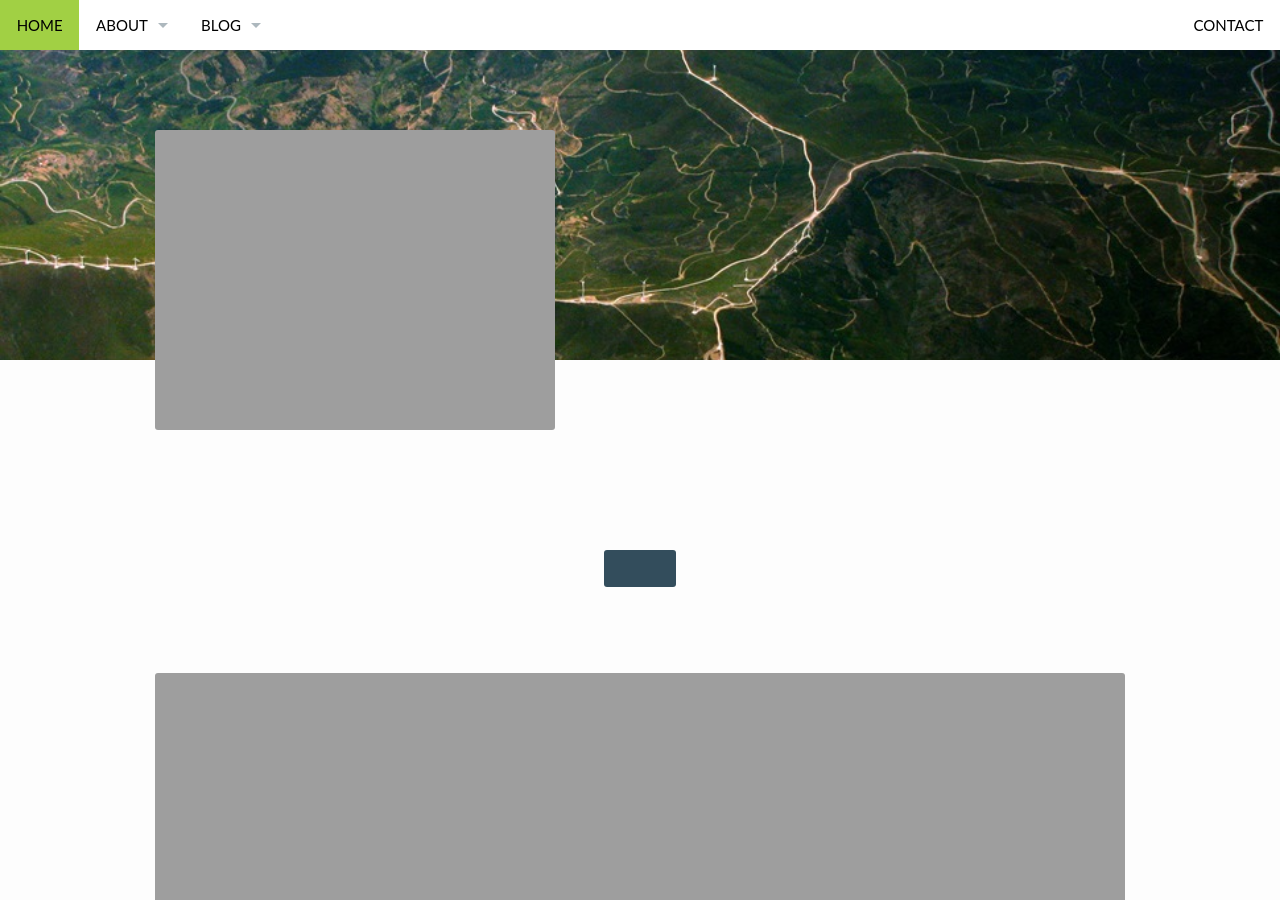
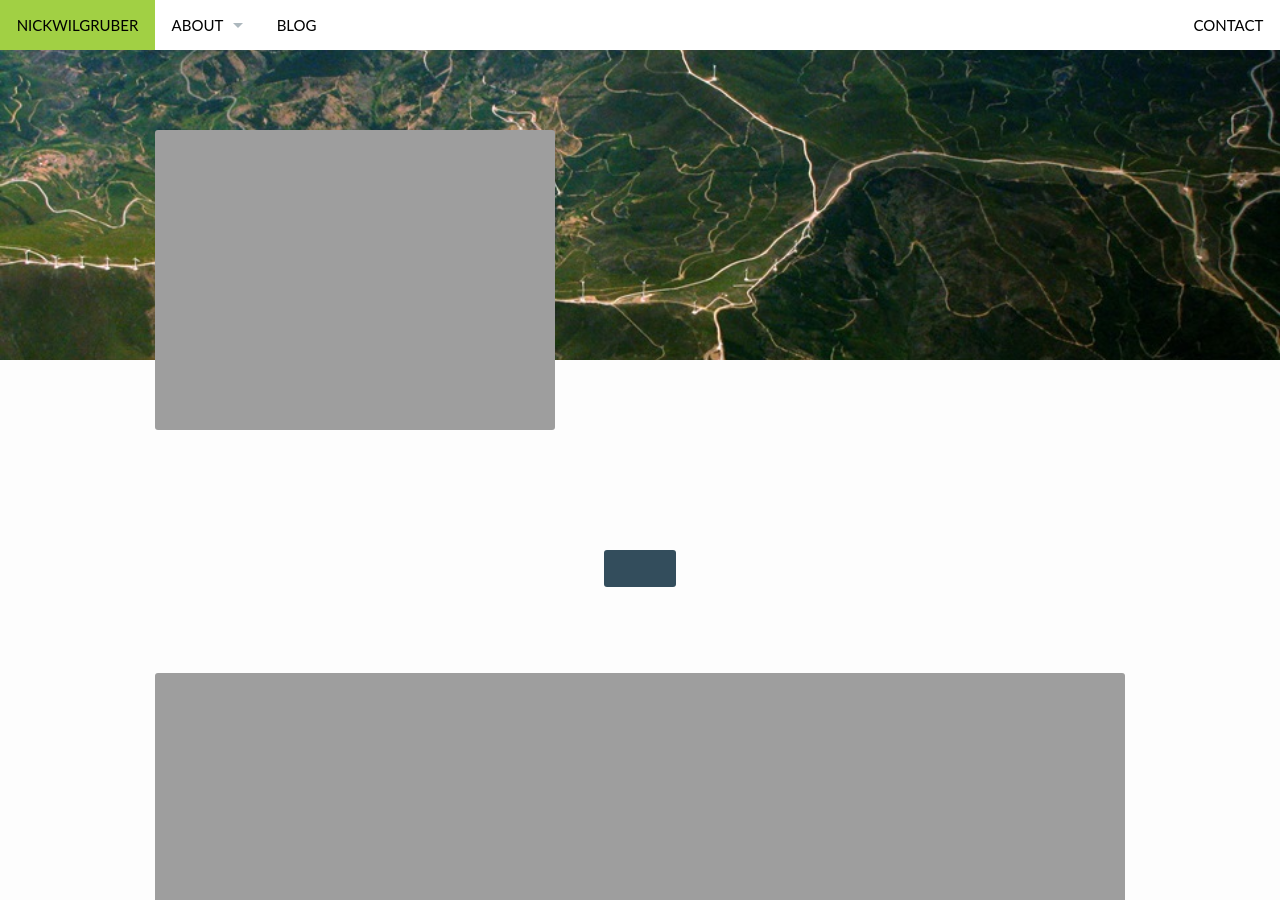
Before and after one commit to wontgruber/wontgruber.github.io, a Jekyll site: the page built from pages/pages-root-folder/index.md, in a window 1280 px wide and 900 px high. Built offline with Jekyll 4.4.1, drawn with Linux system fonts in a browser that asks for light colours.

Commit message:
Update navigation.yml

```diff
--- a/_data/navigation.yml
+++ b/_data/navigation.yml
@@ -1,7 +1,7 @@
 #
 #   Navigation to the left › side: left
 #
-- title: Home
+- title: nickwilgruber
   url: "/"
   side: left
 
@@ -17,9 +17,6 @@
 - title: Blog
   url: "/blog/"
   side: left
-  dropdown:
-  - title: "Blog Archive"
-    url: "/blog/archive/"
 
 #
 #   Navigation to the right › side: right
```
